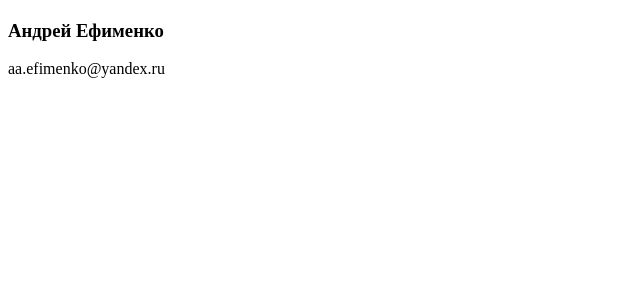
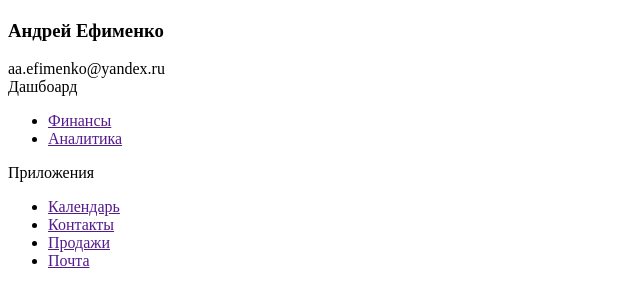
Before and after one commit to smileperez/test-panel-02, a plain HTML site: page index.html in a window 1280 px wide. Shown: the part 43-350 px from the top of the page, without its empty margins (0-640 px from the left). Drawn offline with Linux system fonts and the light colour scheme.

Commit message:
progress

```diff
--- a/css/style.css
+++ b/css/style.css
@@ -0,0 +1,7 @@
+:root {
+
+}
+
+* {
+
+}
--- a/index.html
+++ b/index.html
@@ -30,8 +30,53 @@
 
                 <div class="sidebar-menu">
                     <div class="menu-head">
+                        <span>Дашбоард</span>
+                    </div>
+                    <ul>
+                        <li>
+                            <a href="">
+                                <span class="las la-balance-scale"></span>
+                                Финансы
+                            </a>
+                        </li>
+                        <li>
+                            <a href="">
+                                <span class="las la-chart-pie"></span>
+                                Аналитика
+                            </a>
+                        </li>
+                    </ul>
 
+                    <div class="menu-head">
+                        <span>Приложения</span>
                     </div>
+                    <ul>
+                        <li>
+                            <a href="">
+                                <span class="las la-calendar"></span>
+                                Календарь
+                            </a>
+                        </li>
+                        <li>
+                            <a href="">
+                                <span class="las la-users"></span>
+                                Контакты
+                            </a>
+                        </li>
+                        <li>
+                            <a href="">
+                                <span class="las la-shopping-cart"></span>
+                                Продажи
+                            </a>
+                        </li>
+                        <li>
+                            <a href="">
+                                <span class="las la-envelope"></span>
+                                Почта
+                            </a>
+                        </li>
+                    </ul>
+
                 </div>
             </div>
         </div>
```
